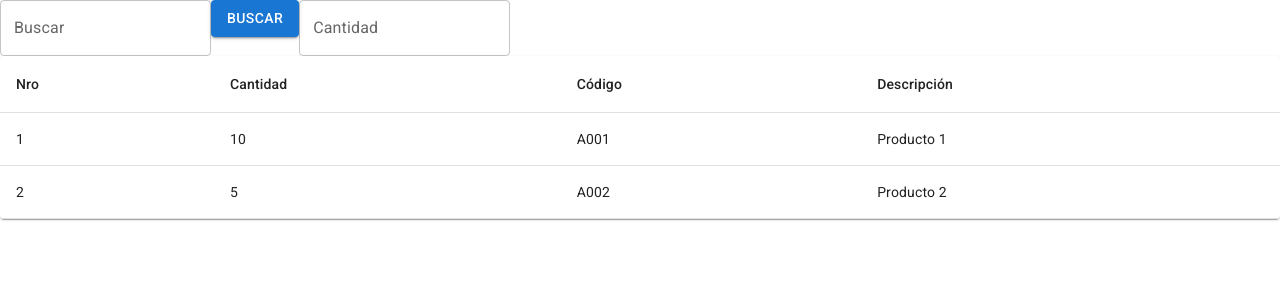
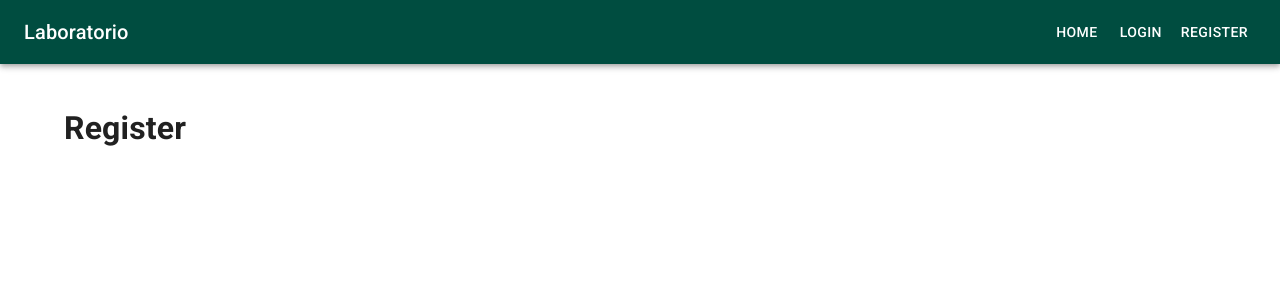
Before and after one commit to oscar-developer/ControlCalidadLab, a React (Vite) app: page /control-calidad-lab/register in a window 1280 px wide. Shown: the top 300 px of the page. Built offline with nearby package versions, Linux system fonts and the light colour scheme.

Commit message:
cambiando menu

```diff
--- a/package.json
+++ b/package.json
@@ -18,7 +18,8 @@
     "@mui/material": "^5.14.4",
     "gh-pages": "^6.0.0",
     "react": "^18.2.0",
-    "react-dom": "^18.2.0"
+    "react-dom": "^18.2.0",
+    "react-router-dom": "^6.15.0"
   },
   "devDependencies": {
     "@types/react": "^18.2.15",
--- a/src/App.jsx
+++ b/src/App.jsx
@@ -1,59 +1,48 @@
-import  { useState } from 'react';
 
-// import { Container } from "@mui/material";
-import { TextField, Table, TableBody, TableCell, TableContainer, TableHead, TableRow, Paper } from '@mui/material';
-import Button  from "@mui/material/Button";
+import { Container } from "@mui/material";
+import Navbar from "./components/navbar/Navbar";
+import Home from "./pages/Home";
+import Login from "./pages/Login";
+import Register from "./pages/Register";
+import { Route, Routes } from "react-router-dom";
 
-export default function App(){
+import HomeIcon from '@mui/icons-material/Home';
+import LoginIcon from '@mui/icons-material/Login';
+import VpnKeyIcon from '@mui/icons-material/VpnKey';
 
-  const [searchText, setSearchText] = useState('');
-  const [quantity, setQuantity] = useState('');
-  const handleSearch = () => {
-    // Aquí puedes implementar la lógica para realizar la búsqueda
-  };
-  // Datos de ejemplo para la tabla
-  const tableData = [
-    { nro: 1, cantidad: 10, codigo: 'A001', descripcion: 'Producto 1' },
-    { nro: 2, cantidad: 5, codigo: 'A002', descripcion: 'Producto 2' },
-    // ...
-  ];
+const navArrayLinks =[
+  {
+      title:"Home",
+      path:"control-calidad-lab/",
+      icon: <HomeIcon/>
+  },
+  {
+      title:"Login",
+      path:"login",
+      icon: <LoginIcon/>
+  },
+  {
+      title:"Register",
+      path:"control-calidad-lab/register",
+      icon: <VpnKeyIcon/>
+  },
+]
+
+export default function App() {
+
   return (
-    <div>
-      <div>
-        <TextField
-          label="Buscar"
-          value={searchText}
-          onChange={(e) => setSearchText(e.target.value)}
-        />
-        <Button variant="contained" onClick={handleSearch}>Buscar</Button>
-        <TextField
-          label="Cantidad"
-          value={quantity}
-          onChange={(e) => setQuantity(e.target.value)}
-        />
-      </div>
-      <TableContainer component={Paper}>
-        <Table>
-          <TableHead>
-            <TableRow>
-              <TableCell>Nro</TableCell>
-              <TableCell>Cantidad</TableCell>
-              <TableCell>Código</TableCell>
-              <TableCell>Descripción</TableCell>
-            </TableRow>
-          </TableHead>
-          <TableBody>
-            {tableData.map((row) => (
-              <TableRow key={row.nro}>
-                <TableCell>{row.nro}</TableCell>
-                <TableCell>{row.cantidad}</TableCell>
-                <TableCell>{row.codigo}</TableCell>
-                <TableCell>{row.descripcion}</TableCell>
-              </TableRow>
-            ))}
-          </TableBody>
-        </Table>
-      </TableContainer>
-    </div>
+    <>
+        <Navbar navArrayLinks ={navArrayLinks}/>
+        <Container sx={{mt: 5}}>
+          <Routes>
+            <Route path ="/" element={<Home/>}/>
+            <Route path ="/control-calidad-lab/" element={<Home/>}/>
+
+            <Route path ="/login" element={<Login/>}/>
+            <Route path ="/control-calidad-lab/register" element={<Register/>}/>
+          </Routes>
+        </Container>
+    </>
+
   );
 }
--- /dev/null
+++ b/src/components/navbar/NavListDrawer.jsx
@@ -0,0 +1,44 @@
+import { Box, Divider, List, ListItem, ListItemButton, ListItemIcon, ListItemText } from "@mui/material";
+
+export default function NavListDrawer({navArrayLinks}){
+    return(
+        <Box sx={{width: 250 }}>
+            {/* <nav>
+                <List>
+                    <ListItem>
+                        <ListItemIcon>
+                            <InboxIcon/>
+                        </ListItemIcon>
+                        <ListItemText primary="Inbox"/>
+                    </ListItem>
+                    <ListItem>
+                        <ListItemIcon>
+                            <InboxIcon/>
+                        </ListItemIcon>
+                        <ListItemText primary="Inbox"/>
+                    </ListItem>
+                </List>
+            </nav>
+            <Divider/> */}
+            <nav>
+                <List>
+                    {
+                        navArrayLinks.map(item=>(
+                            <ListItem disablePadding key={item.title}>
+
+                                <ListItemButton
+                                component="a"
+                                href={item.path}
+                                >
+                                    <ListItemIcon>{item.icon}</ListItemIcon>
+                                    <ListItemText>{item.title}</ListItemText>
+                                </ListItemButton>
+                            </ListItem>
+                        ))
+                    }
+
+                </List>
+            </nav>
+        </Box>
+    );
+}
--- /dev/null
+++ b/src/components/navbar/Navbar.jsx
@@ -0,0 +1,59 @@
+import { AppBar, Box, Button, Drawer, IconButton, Toolbar, Typography } from "@mui/material";
+import NavListDrawer from "./NavListDrawer";
+import { useState } from "react";
+
+import MenuIcon from '@mui/icons-material/Menu';
+
+import { NavLink } from "react-router-dom";
+
+export default function Navbar({navArrayLinks}){
+    const [open, setOpen] = useState(false);
+    return(
+        <>
+            <AppBar position="static">
+                <Toolbar>
+                    <IconButton
+                        color="inherit"
+                        size="large"
+                        onClick={()=>setOpen(true)}
+                        sx={{display:{xs:"flex", sm:"none"}}}
+                        edge="start"
+                    >
+                        <MenuIcon/>
+                    </IconButton>
+                    <Typography
+                        variant="h6"
+                        sx={{flexGrow: 1}}
+                    >
+                        Laboratorio
+                    </Typography>
+                    <Box sx={{display:{xs:"none", sm:"block"}}}>
+                        {
+                            navArrayLinks.map(item => (
+                                <Button
+                                    color="inherit"
+                                    key={item.title}
+                                    component={NavLink}
+                                    to={item.path}
+                                >
+                                    {item.title}
+                                </Button>
+                            ))
+                        }
+                    </Box>
+
+                </Toolbar>
+            </AppBar>
+            <Drawer
+                open={open}
+                anchor="left"
+                onClose={() => setOpen(false)}
+                sx={{display:{xs:"flex", sm:"none"}}}
+            >
+                <NavListDrawer navArrayLinks ={navArrayLinks}/>
+            </Drawer>
+            {/*  */}
+
+        </>
+    )
+}
--- a/src/main.jsx
+++ b/src/main.jsx
@@ -8,11 +8,27 @@ import '@fontsource/roboto/500.css';
 import '@fontsource/roboto/700.css';
 
 import './index.css'
-import { CssBaseline } from '@mui/material';
+import { CssBaseline, ThemeProvider, createTheme } from '@mui/material';
+const theme = createTheme({
+  palette:{
+    mode:"light",
+    primary:{
+      main:"#004d40",
+    },
+    secondary:{
+      main:"#b5000d6"
+    },
+  },
+});
+import {BrowserRouter} from 'react-router-dom'
 
 ReactDOM.createRoot(document.getElementById('root')).render(
   <React.StrictMode>
-    <CssBaseline />
-    <App />
+    <ThemeProvider theme={theme}>
+      <BrowserRouter>
+        <CssBaseline />
+        <App />
+      </BrowserRouter>
+    </ThemeProvider>
   </React.StrictMode>,
 )
--- /dev/null
+++ b/src/pages/Home.jsx
@@ -0,0 +1,7 @@
+export default function Home(){
+    return(
+        <>
+            <h1>Home</h1>
+        </>
+    );
+}
--- /dev/null
+++ b/src/pages/Login.jsx
@@ -0,0 +1,7 @@
+export default function Login(){
+    return(
+        <>
+            <h1>Login</h1>
+        </>
+    );
+}
--- /dev/null
+++ b/src/pages/Register.jsx
@@ -0,0 +1,7 @@
+export default function Register(){
+    return(
+        <>
+            <h1>Register</h1>
+        </>
+    );
+}
```
Also changed, not shown: src/components/Product.jsx (added), 1 other file (tests, documents, lock files or other folders).
